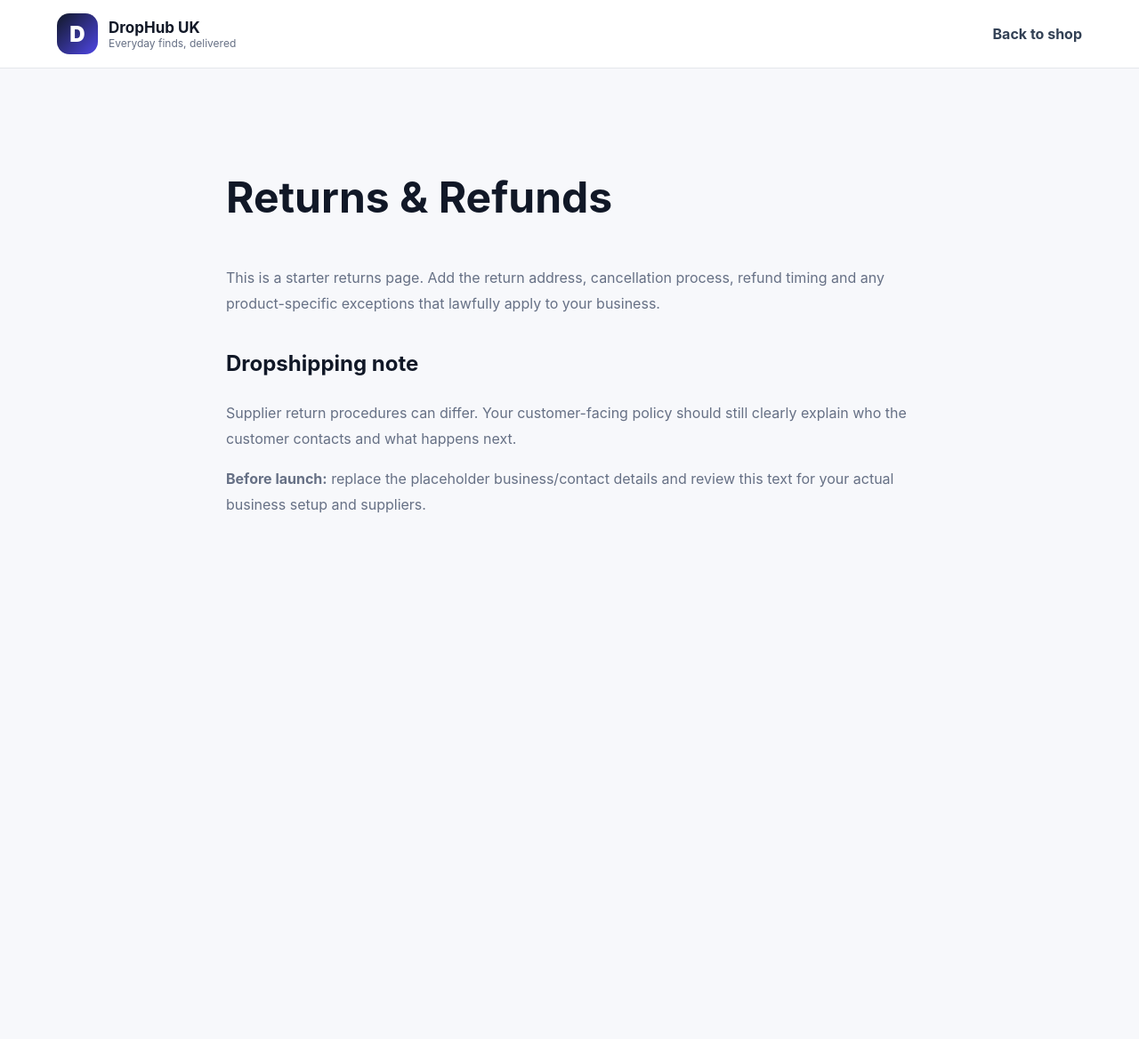
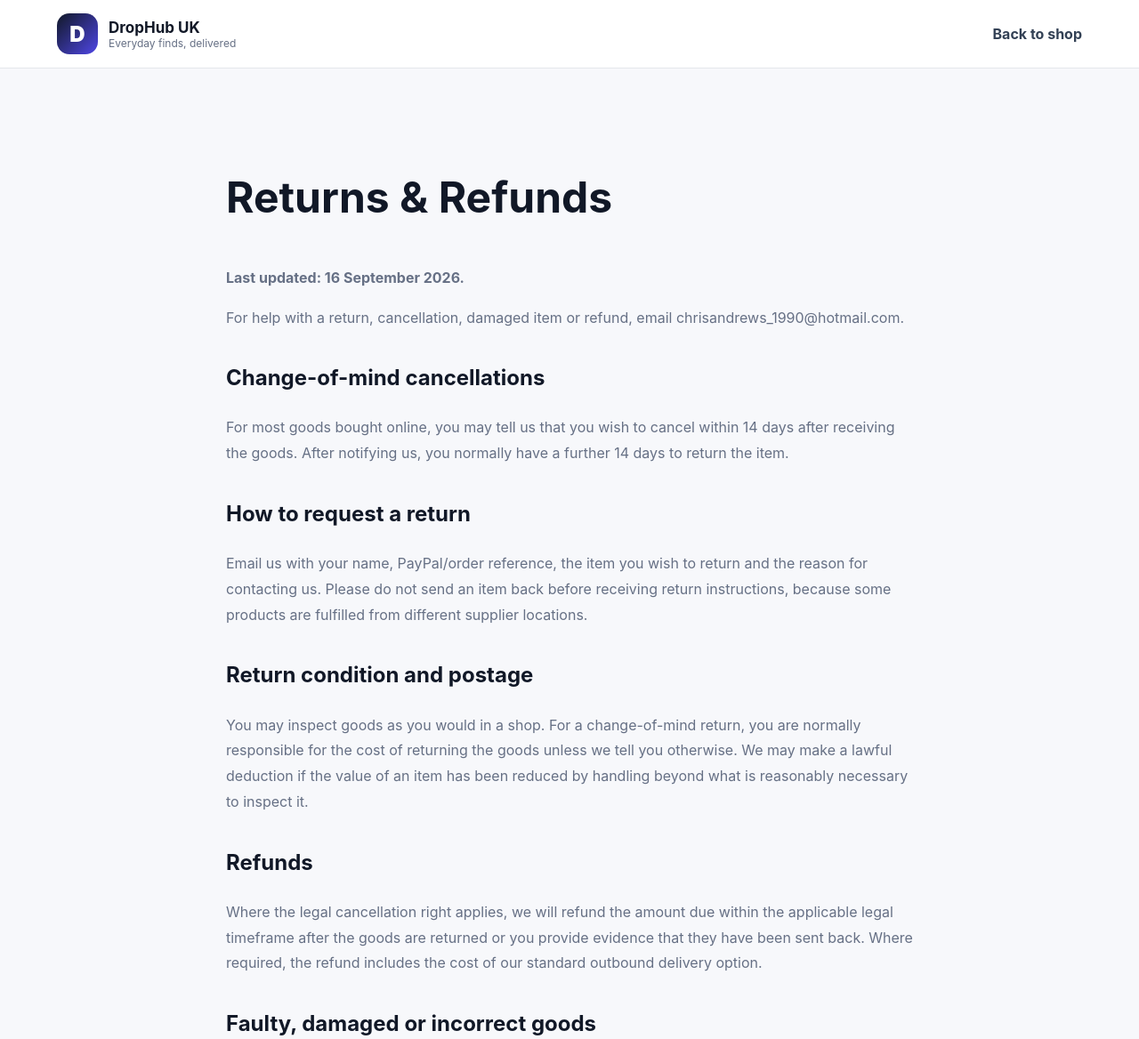
Before and after one commit to chrisandrews1990-cell/drop-hub-uk-store, a plain HTML site: page returns.html in a window 1280 px wide. Shown: the top 1168 px of the page at 89% size. Before the commit the page ends 800 px from the top, so only its background shows below. Drawn offline with Linux system fonts and the light colour scheme.

Commit message:
Publish customer returns and refunds policy

```diff
--- a/returns.html
+++ b/returns.html
@@ -1 +1,43 @@
-<!doctype html><html lang="en"><head><meta charset="utf-8"><meta name="viewport" content="width=device-width,initial-scale=1"><title>Returns & Refunds | DropHub UK</title><link rel="stylesheet" href="styles.css"></head><body><header class="topbar"><div class="brand"><span class="brand-mark">D</span><div><strong>DropHub UK</strong><small>Everyday finds, delivered</small></div></div><nav><a href="index.html">Back to shop</a></nav></header><main class="legal"><h1>Returns & Refunds</h1><p>This is a starter returns page. Add the return address, cancellation process, refund timing and any product-specific exceptions that lawfully apply to your business.</p><h2>Dropshipping note</h2><p>Supplier return procedures can differ. Your customer-facing policy should still clearly explain who the customer contacts and what happens next.</p><p><strong>Before launch:</strong> replace the placeholder business/contact details and review this text for your actual business setup and suppliers.</p></main></body></html>
+<!doctype html>
+<html lang="en">
+<head>
+  <meta charset="utf-8">
+  <meta name="viewport" content="width=device-width,initial-scale=1">
+  <title>Returns & Refunds | DropHub UK</title>
+  <link rel="stylesheet" href="styles.css">
+</head>
+<body>
+<header class="topbar">
+  <div class="brand"><span class="brand-mark">D</span><div><strong>DropHub UK</strong><small>Everyday finds, delivered</small></div></div>
+  <nav><a href="index.html">Back to shop</a></nav>
+</header>
+<main class="legal">
+  <h1>Returns & Refunds</h1>
+  <p><strong>Last updated: 16 September 2026.</strong></p>
+  <p>For help with a return, cancellation, damaged item or refund, email <a href="mailto:chrisandrews_1990@hotmail.com">chrisandrews_1990@hotmail.com</a>.</p>
+
+  <h2>Change-of-mind cancellations</h2>
+  <p>For most goods bought online, you may tell us that you wish to cancel within 14 days after receiving the goods. After notifying us, you normally have a further 14 days to return the item.</p>
+
+  <h2>How to request a return</h2>
+  <p>Email us with your name, PayPal/order reference, the item you wish to return and the reason for contacting us. Please do not send an item back before receiving return instructions, because some products are fulfilled from different supplier locations.</p>
+
+  <h2>Return condition and postage</h2>
+  <p>You may inspect goods as you would in a shop. For a change-of-mind return, you are normally responsible for the cost of returning the goods unless we tell you otherwise. We may make a lawful deduction if the value of an item has been reduced by handling beyond what is reasonably necessary to inspect it.</p>
+
+  <h2>Refunds</h2>
+  <p>Where the legal cancellation right applies, we will refund the amount due within the applicable legal timeframe after the goods are returned or you provide evidence that they have been sent back. Where required, the refund includes the cost of our standard outbound delivery option.</p>
+
+  <h2>Faulty, damaged or incorrect goods</h2>
+  <p>If goods arrive faulty, damaged, not as described or incorrect, contact us as soon as possible. Your statutory consumer rights are separate from the change-of-mind cancellation right and are not reduced by this policy.</p>
+
+  <h2>Exceptions</h2>
+  <p>Some goods can be excluded from the change-of-mind cancellation right where the law allows, for example certain personalised goods, rapidly perishable goods or sealed hygiene goods after the seal has been broken. We will not apply an exception unless it is legally applicable to the product concerned.</p>
+
+  <h2>Contact details</h2>
+  <p>DropHub UK — Chris Andrews, sole trader<br>
+  Email: <a href="mailto:chrisandrews_1990@hotmail.com">chrisandrews_1990@hotmail.com</a><br>
+  Business address: 2 Norwich Drive, CHA662HF</p>
+</main>
+</body>
+</html>
```
